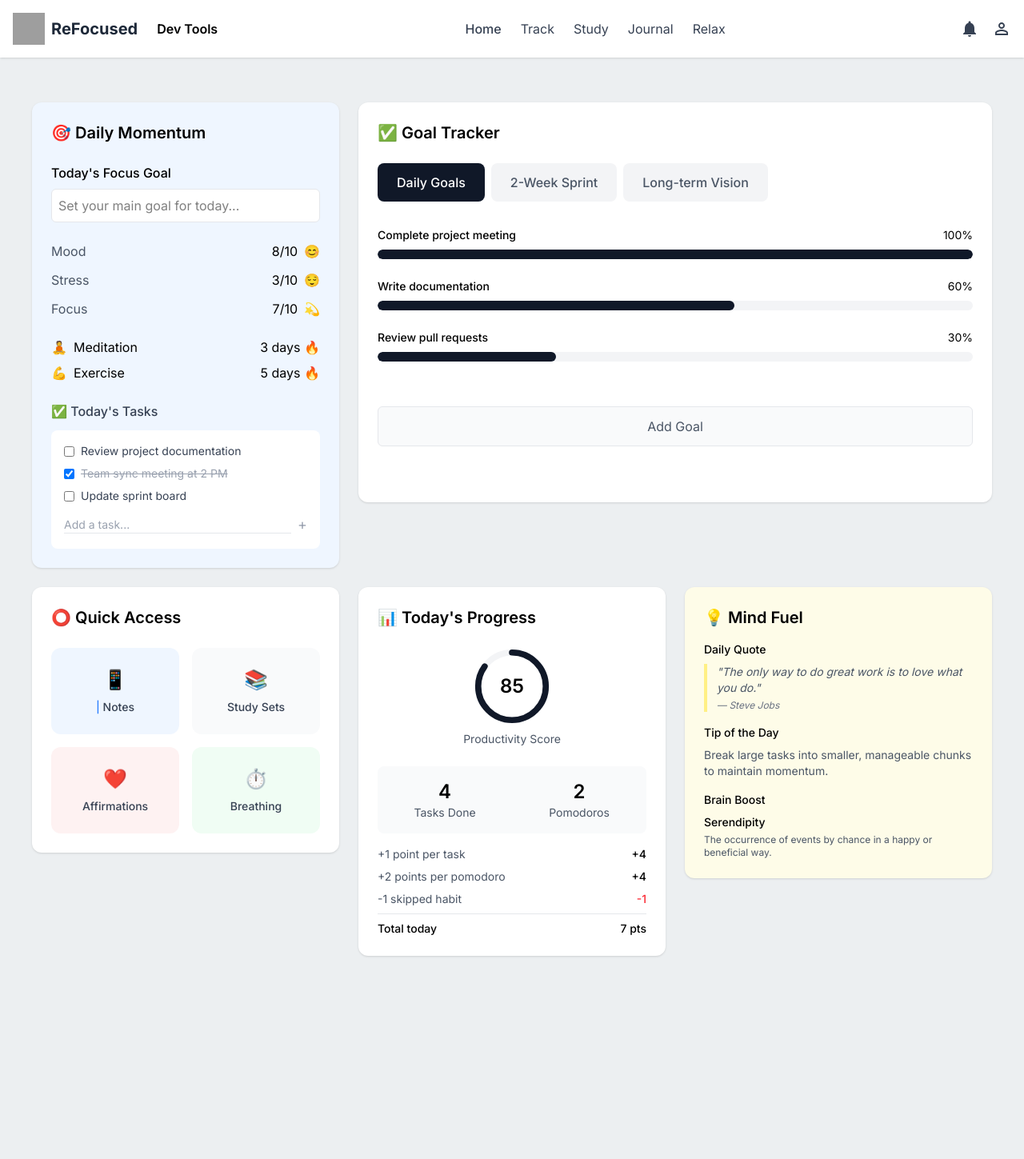
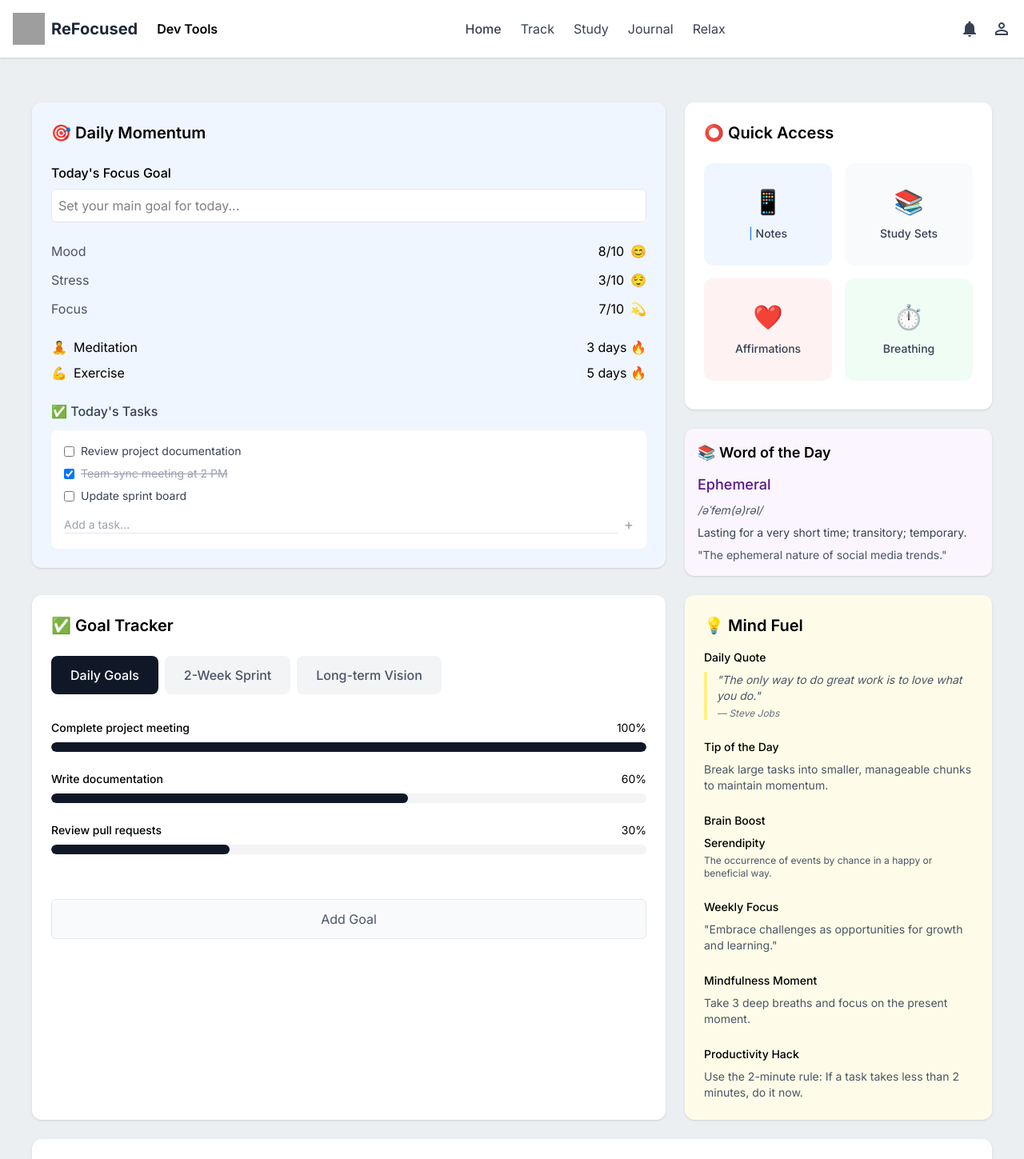
Before and after one commit to Mahdi-196/ReFocused-frontend, a Next.js app: page / in a window 1280 px wide. Shown: the top 1449 px of the page at 80% size. Before the commit the page ends 1251 px from the top, so only its background shows below. Built offline with nearby package versions, Linux system fonts and the light colour scheme; grey boxes are pictures that could not be loaded.

Commit message:
layout for home page kinda done

```diff
--- a/src/app/page.tsx
+++ b/src/app/page.tsx
@@ -54,8 +54,8 @@ const Home = () => {
   return (
     <main className="container mx-auto p-6 max-w-7xl">
       <div className="grid grid-cols-1 lg:grid-cols-3 gap-6">
-        {/* Daily Momentum - 1 column */}
-        <div className="lg:col-span-1 space-y-6">
+        {/* Daily Momentum - 2 columns */}
+        <div className="lg:col-span-2">
           <div className="bg-blue-50 rounded-xl p-6 shadow-sm">
             <div className="flex items-center gap-2 mb-6">
               <span className="text-xl font-semibold">🎯 Daily Momentum</span>
@@ -159,9 +159,53 @@ const Home = () => {
           </div>
         </div>
 
-        {/* Goal Tracker - 2 columns */}
-        <div className="lg:col-span-2 space-y-6">
-          <div className="bg-white rounded-xl p-6 shadow-sm min-h-[500px]">
+        {/* Quick Access - 1 column, square shape */}
+        <div className="lg:col-span-1">
+          <div className="flex flex-col gap-6">
+            <div className="bg-white rounded-xl p-6 shadow-sm aspect-square">
+              <div className="flex items-center gap-2 mb-6">
+                <span className="text-xl font-semibold">⭕ Quick Access</span>
+              </div>
+              <div className="grid grid-cols-2 gap-4 h-[calc(100%-4rem)]">
+                <button className="flex flex-col items-center justify-center p-4 bg-blue-50 rounded-xl hover:bg-blue-100 transition-colors">
+                  <span className="text-3xl mb-3">📱</span>
+                  <span className="text-sm font-medium text-gray-700">
+                    <span className="text-blue-500">|</span> Notes
+                  </span>
+                </button>
+                <button className="flex flex-col items-center justify-center p-4 bg-gray-50 rounded-xl hover:bg-gray-100 transition-colors">
+                  <span className="text-3xl mb-3">📚</span>
+                  <span className="text-sm font-medium text-gray-700">Study Sets</span>
+                </button>
+                <button className="flex flex-col items-center justify-center p-4 bg-red-50 rounded-xl hover:bg-red-100 transition-colors">
+                  <span className="text-3xl mb-3">❤️</span>
+                  <span className="text-sm font-medium text-gray-700">Affirmations</span>
+                </button>
+                <button className="flex flex-col items-center justify-center p-4 bg-green-50 rounded-xl hover:bg-green-100 transition-colors">
+                  <span className="text-3xl mb-3">⏱️</span>
+                  <span className="text-sm font-medium text-gray-700">Breathing</span>
+                </button>
+              </div>
+            </div>
+
+            {/* Vocabulary */}
+            <div className="bg-purple-50 rounded-xl p-4 shadow-sm">
+              <div className="flex items-center gap-2 mb-3">
+                <span className="text-lg font-semibold">📚 Word of the Day</span>
+              </div>
+              <div className="space-y-2">
+                <h3 className="text-lg font-medium text-purple-900">Ephemeral</h3>
+                <p className="text-sm text-gray-600 italic">/əˈfem(ə)rəl/</p>
+                <p className="text-sm text-gray-700">Lasting for a very short time; transitory; temporary.</p>
+                <p className="text-sm text-gray-600 mt-2">"The ephemeral nature of social media trends."</p>
+              </div>
+            </div>
+          </div>
+        </div>
+
+        {/* Goal Tracker */}
+        <div className="lg:col-span-2">
+          <div className="bg-white rounded-xl p-6 shadow-sm h-full">
             <div className="flex items-center gap-2 mb-6">
               <span className="text-xl font-semibold">✅ Goal Tracker</span>
             </div>
@@ -292,37 +336,77 @@ const Home = () => {
           </div>
         </div>
 
-        {/* Quick Access - 1 column */}
+        {/* Mind Fuel */}
         <div className="lg:col-span-1">
-          <div className="bg-white rounded-xl p-6 shadow-sm">
-            <div className="flex items-center gap-2 mb-6">
-              <span className="text-xl font-semibold">⭕ Quick Access</span>
+          <div className="bg-yellow-50 rounded-xl p-6 shadow-sm h-full">
+            <div className="flex items-center gap-2 mb-4">
+              <span className="text-xl font-semibold">💡 Mind Fuel</span>
             </div>
-            <div className="grid grid-cols-2 gap-4">
-              <button className="flex flex-col items-center justify-center p-6 bg-blue-50 rounded-xl hover:bg-blue-100 transition-colors">
-                <span className="text-2xl mb-2">📱</span>
-                <span className="text-sm font-medium text-gray-700">
-                  <span className="text-blue-500">|</span> Notes
-                </span>
-              </button>
-              <button className="flex flex-col items-center justify-center p-6 bg-gray-50 rounded-xl hover:bg-gray-100 transition-colors">
-                <span className="text-2xl mb-2">📚</span>
-                <span className="text-sm font-medium text-gray-700">Study Sets</span>
-              </button>
-              <button className="flex flex-col items-center justify-center p-6 bg-red-50 rounded-xl hover:bg-red-100 transition-colors">
-                <span className="text-2xl mb-2">❤️</span>
-                <span className="text-sm font-medium text-gray-700">Affirmations</span>
-              </button>
-              <button className="flex flex-col items-center justify-center p-6 bg-green-50 rounded-xl hover:bg-green-100 transition-colors">
-                <span className="text-2xl mb-2">⏱️</span>
-                <span className="text-sm font-medium text-gray-700">Breathing</span>
-              </button>
+
+            <div className="space-y-6">
+              <div>
+                <div className="flex items-center gap-2 mb-2">
+                  <span className="font-medium text-sm">Daily Quote</span>
+                </div>
+                <blockquote className="text-sm italic text-gray-600 border-l-4 border-yellow-200 pl-3">
+                  "The only way to do great work is to love what you do."
+                  <footer className="text-xs text-gray-500 mt-1">— Steve Jobs</footer>
+                </blockquote>
+              </div>
+
+              <div>
+                <div className="flex items-center gap-2 mb-2">
+                  <span className="font-medium text-sm">Tip of the Day</span>
+                </div>
+                <p className="text-sm text-gray-600">
+                  Break large tasks into smaller, manageable chunks to maintain momentum.
+                </p>
+              </div>
+
+              <div>
+                <div className="flex items-center gap-2 mb-2">
+                  <span className="font-medium text-sm">Brain Boost</span>
+                </div>
+                <div>
+                  <h4 className="text-sm font-medium mb-1">Serendipity</h4>
+                  <p className="text-xs text-gray-600">
+                    The occurrence of events by chance in a happy or beneficial way.
+                  </p>
+                </div>
+              </div>
+
+              <div>
+                <div className="flex items-center gap-2 mb-2">
+                  <span className="font-medium text-sm">Weekly Focus</span>
+                </div>
+                <p className="text-sm text-gray-600">
+                  "Embrace challenges as opportunities for growth and learning."
+                </p>
+              </div>
+
+              <div>
+                <div className="flex items-center gap-2 mb-2">
+                  <span className="font-medium text-sm">Mindfulness Moment</span>
+                </div>
+                <p className="text-sm text-gray-600">
+                  Take 3 deep breaths and focus on the present moment.
+                </p>
+              </div>
+
+              <div>
+                <div className="flex items-center gap-2 mb-2">
+                  <span className="font-medium text-sm">Productivity Hack</span>
+                </div>
+                <p className="text-sm text-gray-600">
+                  Use the 2-minute rule: If a task takes less than 2 minutes, do it now.
+                </p>
+              </div>
             </div>
           </div>
         </div>
 
-        {/* Today's Progress - 1 column */}
-        <div className="lg:col-span-1">
+        {/* Today's Progress */}
+        <div className="lg:col-span-3">
           <div className="bg-white rounded-xl p-6 shadow-sm">
             <div className="flex items-center gap-2 mb-6">
               <span className="text-xl font-semibold">📊 Today's Progress</span>
@@ -357,10 +441,10 @@ const Home = () => {
                   85
                 </div>
               </div>
-              <span className="text-gray-600 text-sm">Productivity Score</span>
+              <span className="text-gray-600 text-sm mb-2">Productivity Score</span>
 
               {/* Stats Grid */}
-              <div className="w-full grid grid-cols-2 gap-8 mt-6 bg-gray-50 p-4 rounded-lg">
+              <div className="w-full grid grid-cols-2 gap-4 mt-2 bg-gray-50 p-3 rounded-lg">
                 <div className="text-center">
                   <div className="text-2xl font-semibold">4</div>
                   <div className="text-sm text-gray-600">Tasks Done</div>
@@ -372,7 +456,7 @@ const Home = () => {
               </div>
 
               {/* Points Breakdown */}
-              <div className="w-full mt-4 space-y-2">
+              <div className="w-full mt-2 space-y-1">
                 <div className="flex justify-between text-sm">
                   <span className="text-gray-600">+1 point per task</span>
                   <span className="font-medium">+4</span>
@@ -385,51 +469,9 @@ const Home = () => {
                   <span className="text-gray-600">-1 skipped habit</span>
                   <span className="font-medium text-red-500">-1</span>
                 </div>
-                <div className="flex justify-between text-sm pt-2 border-t border-gray-200">
+                <div className="flex justify-between text-sm pt-1 border-t border-gray-200">
                   <span className="font-medium">Total today</span>
                   <span className="font-medium">7 pts</span>
-                </div>
-              </div>
-            </div>
-          </div>
-        </div>
-
-        {/* Mind Fuel - more compact, 1 column */}
-        <div className="lg:col-span-1">
-          <div className="bg-yellow-50 rounded-xl p-6 shadow-sm">
-            <div className="flex items-center gap-2 mb-4">
-              <span className="text-xl font-semibold">💡 Mind Fuel</span>
-            </div>
-
-            <div className="space-y-4">
-              <div>
-                <div className="flex items-center gap-2 mb-2">
-                  <span className="font-medium text-sm">Daily Quote</span>
-                </div>
-                <blockquote className="text-sm italic text-gray-600 border-l-4 border-yellow-200 pl-3">
-                  "The only way to do great work is to love what you do."
-                  <footer className="text-xs text-gray-500 mt-1">— Steve Jobs</footer>
-                </blockquote>
-              </div>
-
-              <div>
-                <div className="flex items-center gap-2 mb-2">
-                  <span className="font-medium text-sm">Tip of the Day</span>
-                </div>
-                <p className="text-sm text-gray-600">
-                  Break large tasks into smaller, manageable chunks to maintain momentum.
-                </p>
-              </div>
-
-              <div>
-                <div className="flex items-center gap-2 mb-2">
-                  <span className="font-medium text-sm">Brain Boost</span>
-                </div>
-                <div>
-                  <h4 className="text-sm font-medium mb-1">Serendipity</h4>
-                  <p className="text-xs text-gray-600">
-                    The occurrence of events by chance in a happy or beneficial way.
-                  </p>
                 </div>
               </div>
             </div>
```
